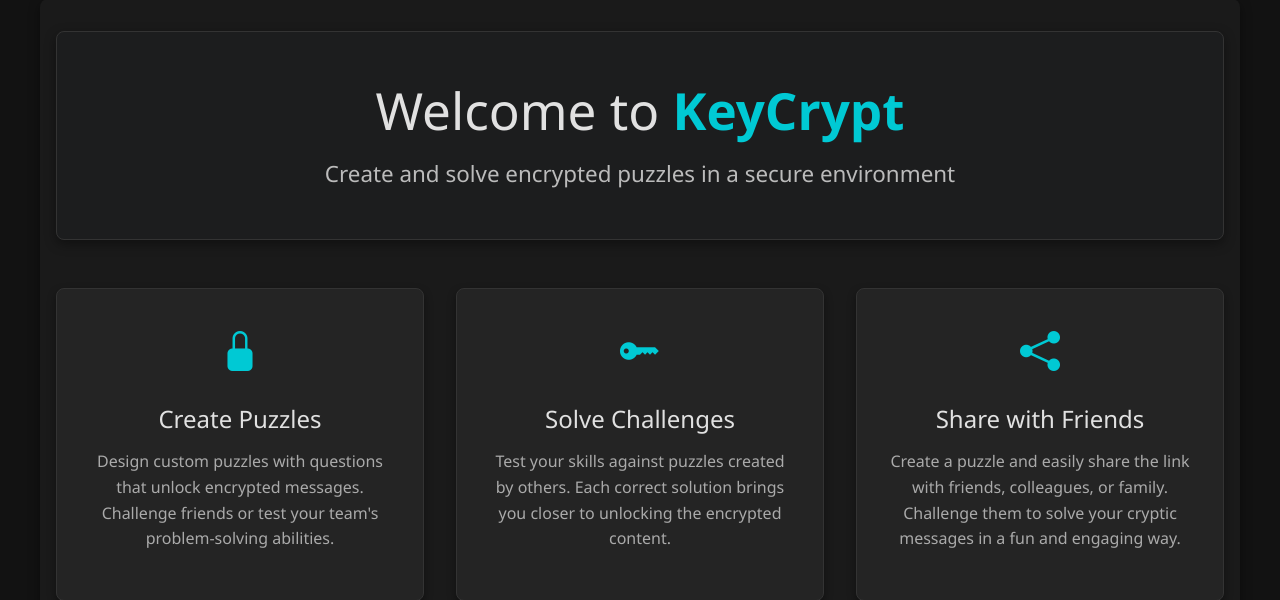
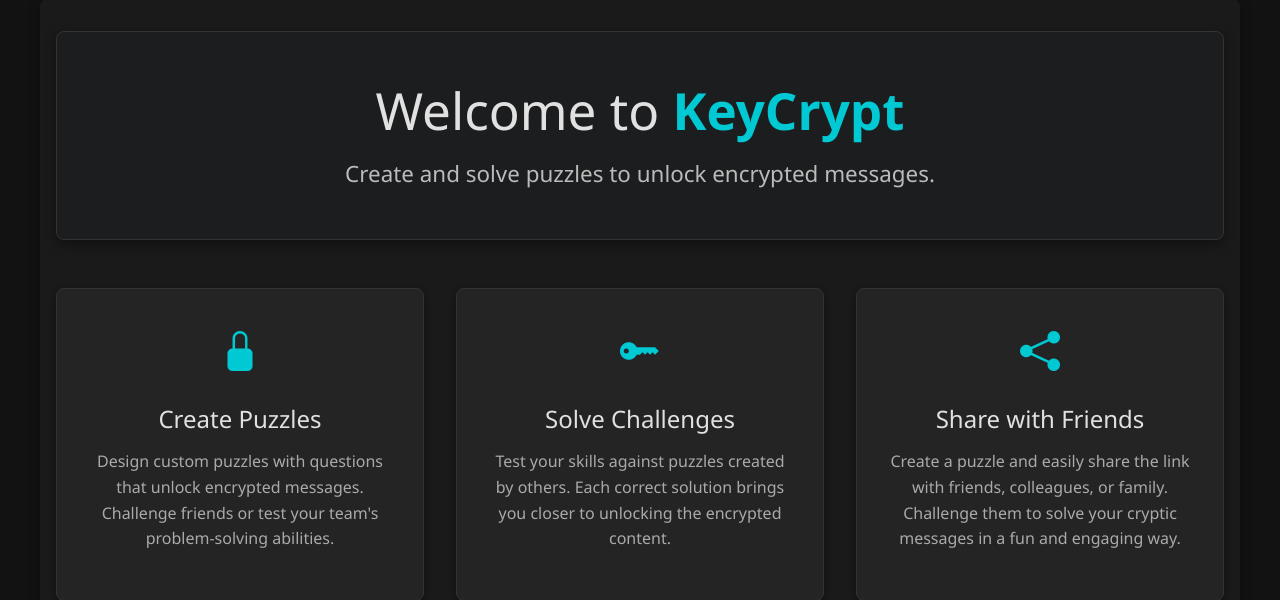
Before and after one commit to mlziade/keycrypt, a Django app: page / in a window 1280 px wide. Shown: the part 99-699 px from the top of the page. Run offline with Django 5.2, Linux system fonts and the light colour scheme; some libraries are stand-ins or nearby versions.

Commit message:
Update tagline in home.html for clarity and consistency

```diff
--- a/templates/home.html
+++ b/templates/home.html
@@ -12,7 +12,7 @@
 {% block content %}
     <div class="hero-section">
         <h1>Welcome to <span class="accent-text">KeyCrypt</span></h1>
-        <p class="tagline">Create and solve encrypted puzzles in a secure environment</p>
+        <p class="tagline">Create and solve puzzles to unlock encrypted messages.</p>
     </div>
 
     <div class="features-section">
```
